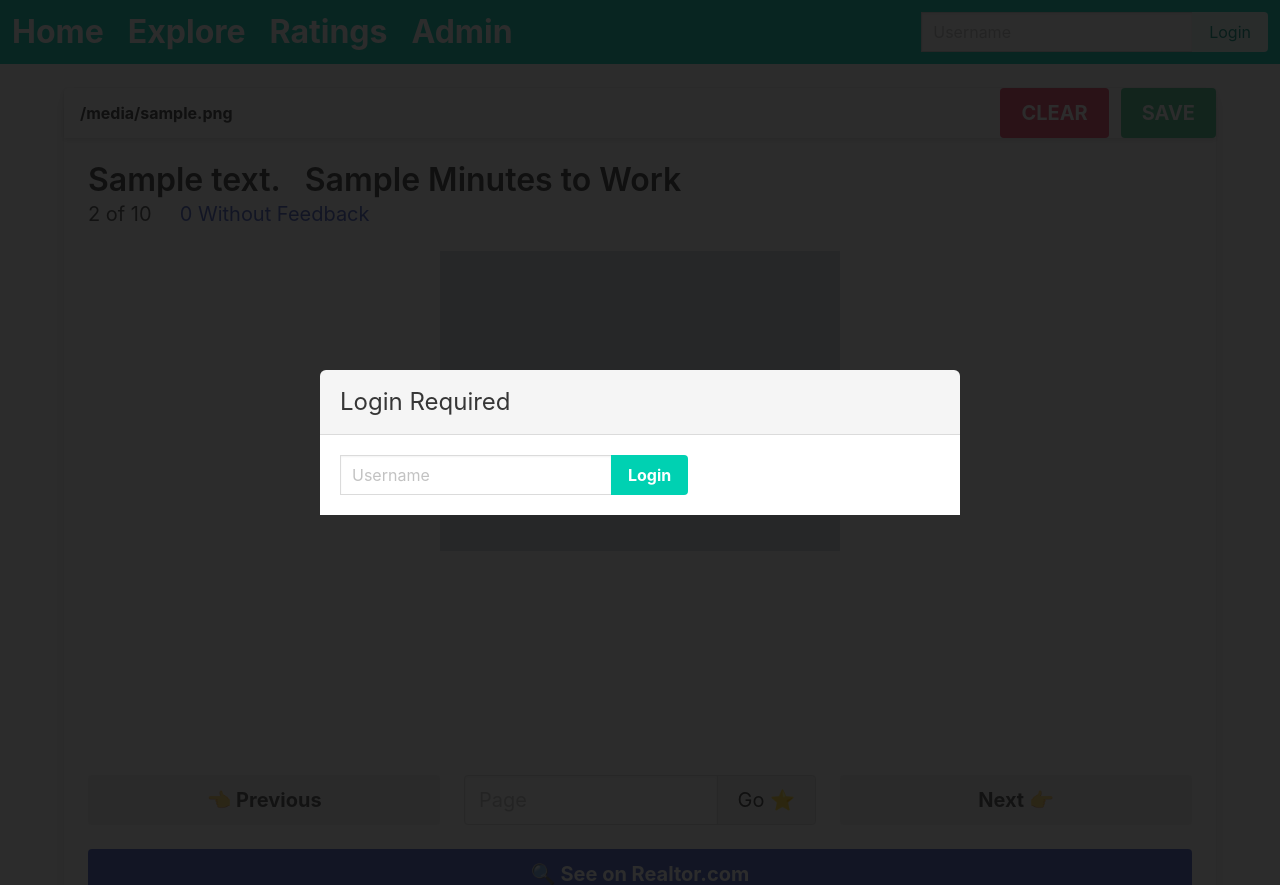
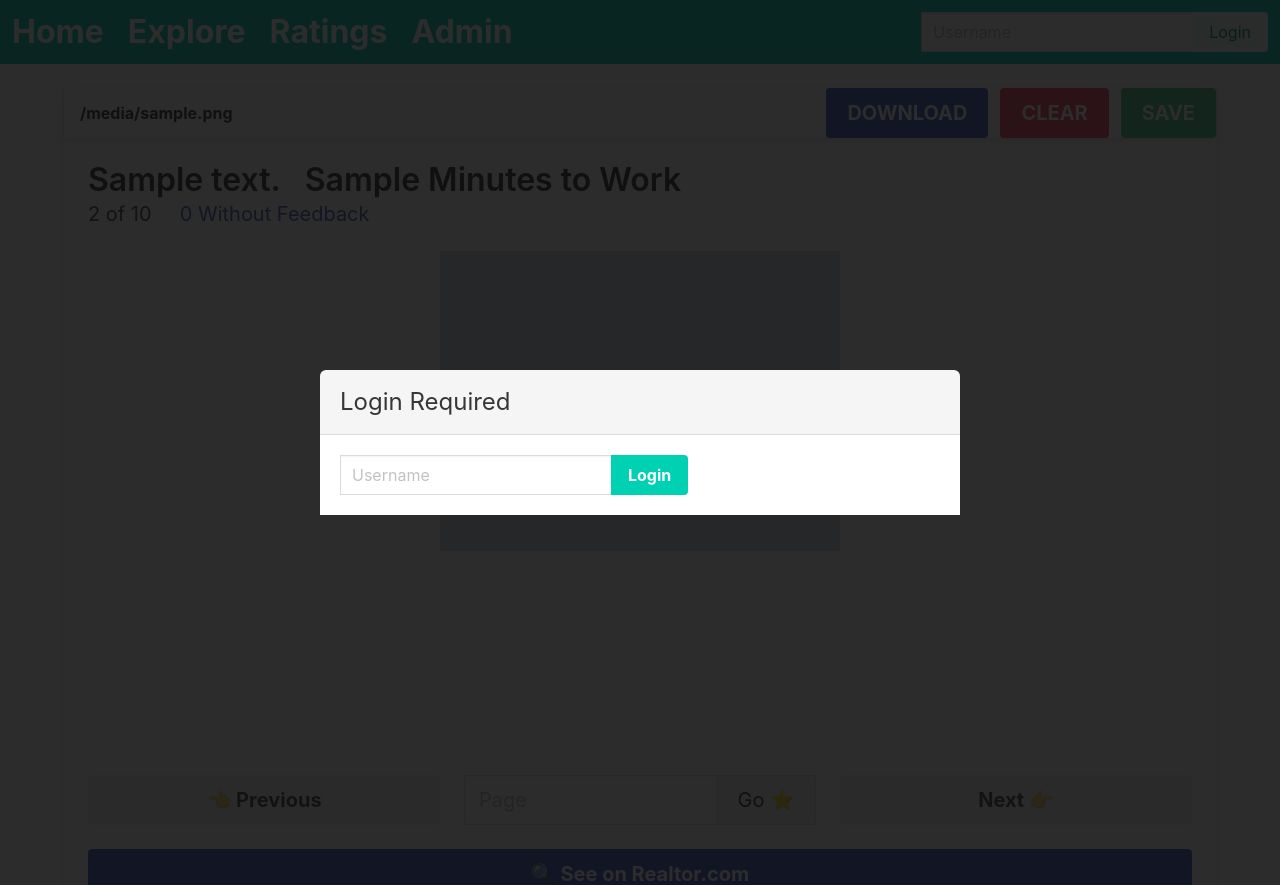
Before and after one commit to JakubPolanowski/Realty-Tinder, a Flask app: template templates/listings.html in a window 1280 px wide. Run offline with Flask 2, Linux system fonts and the light colour scheme; the template is opened without the code that fills it: most values are stand-ins (such as "Sample title", 1, 10 or a date in 2020); grey boxes marked "Sample" are stand-in pictures.

Commit message:
added download button

```diff
--- a/templates/listings.html
+++ b/templates/listings.html
@@ -8,6 +8,9 @@
         <div class="card-header">
           <p class="card-header-title">{{ listings_file|replace("_", " ") }}</p>
           <div class="field is-grouped">
+            <div class="control">
+              <a class="button is-link has-text-weight-bold is-size-5" href="{{ url_for('download_ratings', listing=listings_file) }}">DOWNLOAD</a>
+            </div>
             <div class="control">
               <button class="button has-text-weight-bold is-size-5 is-danger js-gallery-modal-trigger" data-target="modal-clear">CLEAR</button>
             </div>
```
